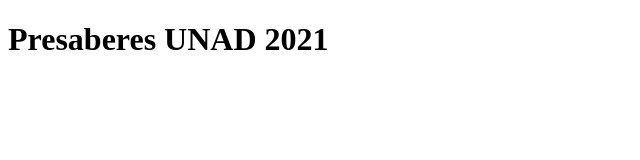
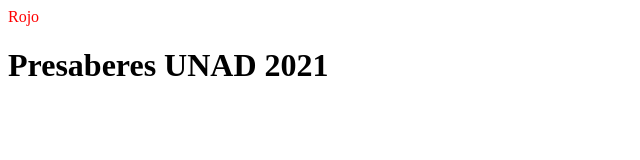
Before and after one commit to andreslpinto29/SitioWeb, a plain HTML site: page index.html in a window 1280 px wide. Shown: the whole page, without its empty margins (0-640 px from the left). Drawn offline with Linux system fonts and the light colour scheme.

Commit message:
volumen 1

```diff
--- a/index.html
+++ b/index.html
@@ -6,6 +6,7 @@
     <title>Presaber UNAD 2021</title>
 </head>
 <div id="contenido">
+    <font color="#FF0000">Rojo</font>
     <h1>Presaberes UNAD 2021</h1>
 <body>
 
```
